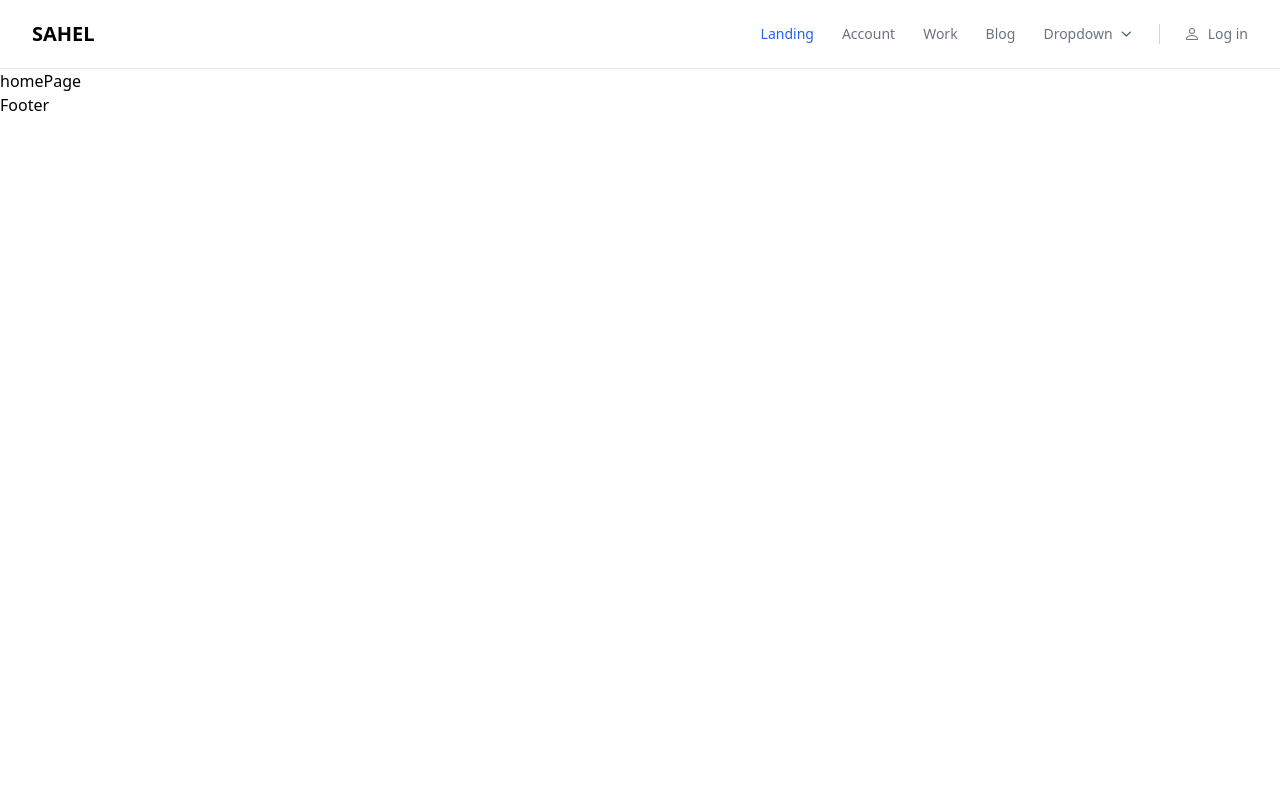
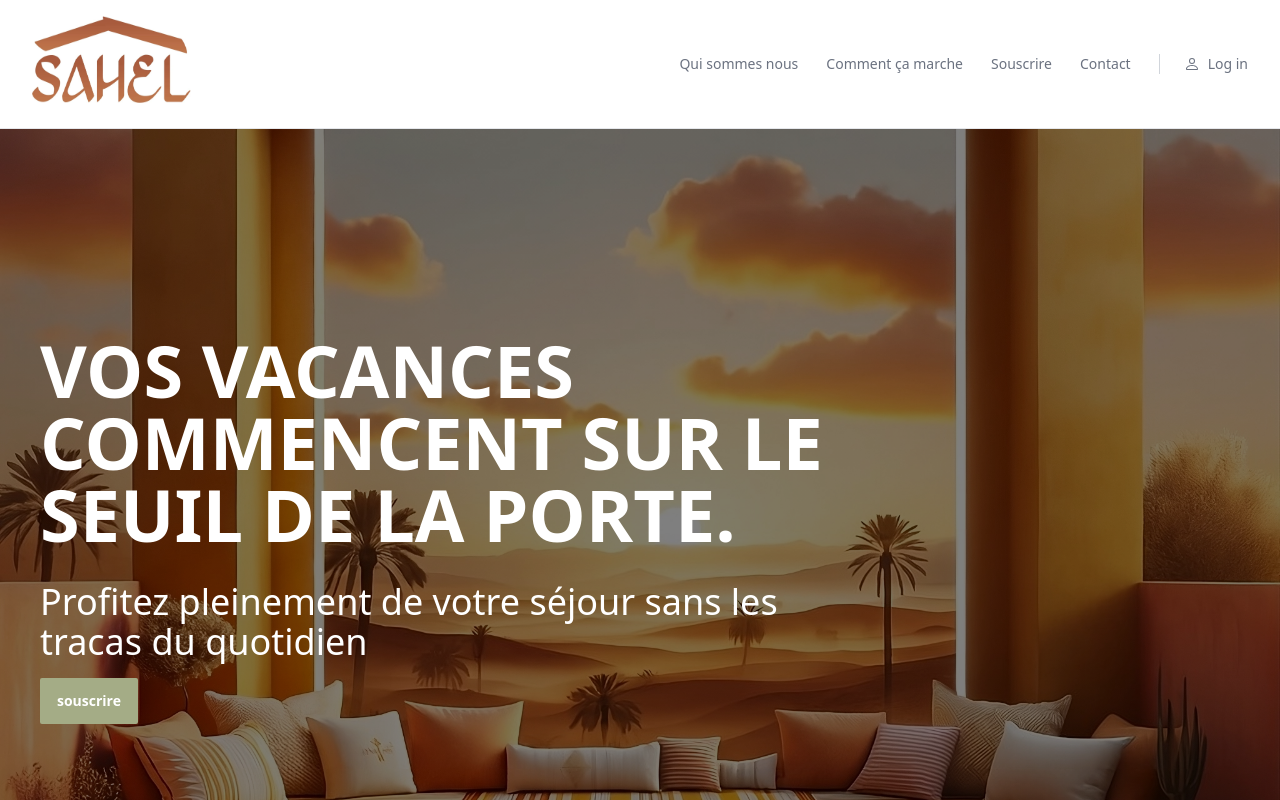
Before and after one commit to Mangemort60/Sahel-Front, a React (Vite) app: page / in a window 1280 px wide. Shown: the top 800 px of the page. Built offline with nearby package versions, Linux system fonts and the light colour scheme.

Commit message:
added homePage, SubscribeButton

```diff
--- /dev/null
+++ b/src/components/Buttons/SubscribeButton.tsx
@@ -0,0 +1,23 @@
+interface SubscribeButtonProps {
+  label: string
+  bgColor: string
+  hoverColor: string
+}
+
+export const SubscribeButton = ({
+  label,
+  bgColor,
+  hoverColor,
+}: SubscribeButtonProps) => {
+  return (
+    <button
+      type="button"
+      className={`
+      mt-4 py-3 px-4 inline-flex items-center gap-x-2 text-sm font-semibold rounded-sm border border-transparent text-white
+      ${hoverColor} ${bgColor} disabled:opacity-50 disabled:pointer-events-none dark:focus:outline-none dark:focus:ring-1 dark:focus:ring-gray-600
+    `}
+    >
+      {label}
+    </button>
+  )
+}
--- a/src/components/Header.tsx
+++ b/src/components/Header.tsx
@@ -1,19 +1,17 @@
+import logo from '../assets/Logo-2-copie.webp'
+
 const Header = () => {
   return (
     <>
-      <header className="flex flex-wrap sm:justify-start sm:flex-nowrap z-50 w-full bg-white border-b border-gray-200 text-sm py-3 sm:py-0 dark:bg-gray-800 dark:border-gray-700">
+      <header className="flex flex-wrap sm:justify-start sm:flex-nowrap z-50 w-full bg-white border-b border-gray-200 text-sm py-3 sm:py-0">
         <nav
-          className="relative max-w-7xl w-full mx-auto px-4 sm:flex sm:items-center sm:justify-between sm:px-6 lg:px-8"
+          className="relative  w-full mx-auto px-4 py-4 sm:flex sm:items-center sm:justify-between sm:px-6 lg:px-8"
           aria-label="Global"
         >
           <div className="flex items-center justify-between">
-            <a
-              className="flex-none text-xl font-semibold dark:text-white"
-              href="#"
-              aria-label="Brand"
-            >
-              SAHEL
-            </a>
+            <div>
+              <img className="h-24" src={logo} alt="logo sahel" />
+            </div>
             <div className="sm:hidden">
               <button
                 type="button"
@@ -52,121 +50,32 @@ const Header = () => {
           >
             <div className="flex flex-col gap-y-4 gap-x-0 mt-5 sm:flex-row sm:items-center sm:justify-end sm:gap-y-0 sm:gap-x-7 sm:mt-0 sm:ps-7">
               <a
-                className="font-medium text-blue-600 sm:py-6 dark:text-blue-500"
+                className="font-medium  text-gray-500 hover:text-gray-400 sm:py-6 dark:text-gray-400 dark:hover:text-gray-500"
                 href="#"
                 aria-current="page"
               >
-                Landing
+                Qui sommes nous
               </a>
               <a
                 className="font-medium text-gray-500 hover:text-gray-400 sm:py-6 dark:text-gray-400 dark:hover:text-gray-500"
                 href="#"
               >
-                Account
+                Comment ça marche
               </a>
               <a
                 className="font-medium text-gray-500 hover:text-gray-400 sm:py-6 dark:text-gray-400 dark:hover:text-gray-500"
                 href="#"
               >
-                Work
+                Souscrire
               </a>
               <a
                 className="font-medium text-gray-500 hover:text-gray-400 sm:py-6 dark:text-gray-400 dark:hover:text-gray-500"
                 href="#"
               >
-                Blog
+                Contact
               </a>
 
-              <div className="hs-dropdown [--strategy:static] sm:[--strategy:fixed] [--adaptive:none] sm:[--trigger:hover] sm:py-4">
-                <button
-                  type="button"
-                  className="flex items-center w-full text-gray-500 hover:text-gray-400 font-medium dark:text-gray-400 dark:hover:text-gray-500 "
-                >
-                  Dropdown
-                  <svg
-                    className="ms-2 size-2.5 text-gray-600"
-                    width="16"
-                    height="16"
-                    viewBox="0 0 16 16"
-                    fill="none"
-                    xmlns="http://www.w3.org/2000/svg"
-                  >
-                    <path
-                      d="M2 5L8.16086 10.6869C8.35239 10.8637 8.64761 10.8637 8.83914 10.6869L15 5"
-                      stroke="currentColor"
-                      stroke-width="2"
-                      stroke-linecap="round"
-                    ></path>
-                  </svg>
-                </button>
-
-                <div className="hs-dropdown-menu transition-[opacity,margin] duration-[0.1ms] sm:duration-[150ms] hs-dropdown-open:opacity-100 opacity-0 sm:w-48 hidden z-10 bg-white sm:shadow-md rounded-lg p-2 dark:bg-gray-800 sm:dark:border dark:border-gray-700 dark:divide-gray-700 before:absolute top-full sm:border before:-top-5 before:start-0 before:w-full before:h-5">
-                  <a
-                    className="flex items-center gap-x-3.5 py-2 px-3 rounded-lg text-sm text-gray-800 hover:bg-gray-100 focus:ring-2 focus:ring-blue-500 dark:text-gray-400 dark:hover:bg-gray-700 dark:hover:text-gray-300 dark:focus:outline-none dark:focus:ring-1 dark:focus:ring-gray-600"
-                    href="#"
-                  >
-                    About
-                  </a>
-                  <div className="hs-dropdown relative [--strategy:static] sm:[--strategy:absolute] [--adaptive:none] sm:[--trigger:hover]">
-                    <button
-                      type="button"
-                      className="w-full flex justify-between items-center text-sm text-gray-800 rounded-lg py-2 px-3 hover:bg-gray-100 focus:ring-2 focus:ring-blue-500 dark:text-gray-400 dark:hover:bg-gray-700 dark:hover:text-gray-300 dark:focus:outline-none dark:focus:ring-1 dark:focus:ring-gray-600"
-                    >
-                      Sub Menu
-                      <svg
-                        className="sm:-rotate-90 ms-2 size-2.5 text-gray-600"
-                        width="16"
-                        height="16"
-                        viewBox="0 0 16 16"
-                        fill="none"
-                        xmlns="http://www.w3.org/2000/svg"
-                      >
-                        <path
-                          d="M2 5L8.16086 10.6869C8.35239 10.8637 8.64761 10.8637 8.83914 10.6869L15 5"
-                          stroke="currentColor"
-                          stroke-width="2"
-                          stroke-linecap="round"
-                        ></path>
-                      </svg>
-                    </button>
-
-                    <div className="hs-dropdown-menu transition-[opacity,margin] duration-[0.1ms] sm:duration-[150ms] hs-dropdown-open:opacity-100 opacity-0 sm:w-48 hidden z-10 sm:mt-2 bg-white sm:shadow-md rounded-lg p-2 dark:bg-gray-800 sm:dark:border dark:border-gray-700 dark:divide-gray-700 before:absolute sm:border before:-end-5 before:top-0 before:h-full before:w-5 top-0 end-full !mx-[10px]">
-                      <a
-                        className="flex items-center gap-x-3.5 py-2 px-3 rounded-lg text-sm text-gray-800 hover:bg-gray-100 focus:ring-2 focus:ring-blue-500 dark:text-gray-400 dark:hover:bg-gray-700 dark:hover:text-gray-300 dark:focus:outline-none dark:focus:ring-1 dark:focus:ring-gray-600"
-                        href="#"
-                      >
-                        About
-                      </a>
-                      <a
-                        className="flex items-center gap-x-3.5 py-2 px-3 rounded-lg text-sm text-gray-800 hover:bg-gray-100 focus:ring-2 focus:ring-blue-500 dark:text-gray-400 dark:hover:bg-gray-700 dark:hover:text-gray-300 dark:focus:outline-none dark:focus:ring-1 dark:focus:ring-gray-600"
-                        href="#"
-                      >
-                        Downloads
-                      </a>
-                      <a
-                        className="flex items-center gap-x-3.5 py-2 px-3 rounded-lg text-sm text-gray-800 hover:bg-gray-100 focus:ring-2 focus:ring-blue-500 dark:text-gray-400 dark:hover:bg-gray-700 dark:hover:text-gray-300 dark:focus:outline-none dark:focus:ring-1 dark:focus:ring-gray-600"
-                        href="#"
-                      >
-                        Team Account
-                      </a>
-                    </div>
-                  </div>
-
-                  <a
-                    className="flex items-center gap-x-3.5 py-2 px-3 rounded-lg text-sm text-gray-800 hover:bg-gray-100 focus:ring-2 focus:ring-blue-500 dark:text-gray-400 dark:hover:bg-gray-700 dark:hover:text-gray-300 dark:focus:outline-none dark:focus:ring-1 dark:focus:ring-gray-600"
-                    href="#"
-                  >
-                    Downloads
-                  </a>
-                  <a
-                    className="flex items-center gap-x-3.5 py-2 px-3 rounded-lg text-sm text-gray-800 hover:bg-gray-100 focus:ring-2 focus:ring-blue-500 dark:text-gray-400 dark:hover:bg-gray-700 dark:hover:text-gray-300 dark:focus:outline-none dark:focus:ring-1 dark:focus:ring-gray-600"
-                    href="#"
-                  >
-                    Team Account
-                  </a>
-                </div>
-              </div>
-
+              <div>
                 <a
                   className="flex items-center gap-x-2 font-medium text-gray-500 hover:text-blue-600 sm:border-s sm:border-gray-300 sm:my-6 sm:ps-6 dark:border-gray-700 dark:text-gray-400 dark:hover:text-blue-500"
                   href="#"
@@ -185,8 +94,9 @@ const Header = () => {
                 </a>
               </div>
             </div>
+          </div>
         </nav>
-      </header>{' '}
+      </header>
     </>
   )
 }
--- a/src/pages/HomePage.tsx
+++ b/src/pages/HomePage.tsx
@@ -1,5 +1,31 @@
+import homeImage from '../assets/homeImage.webp'
+import { SubscribeButton } from '../components/Buttons/SubscribeButton'
+
 const HomePage = () => {
-  return <div>homePage</div>
+  return (
+    <div
+      className="h-screen flex items-center p-10 text-white"
+      style={{
+        backgroundImage: `linear-gradient(rgba(0, 0, 0, 0.5), rgba(0, 0, 0, 0.5)), url(${homeImage})`,
+        backgroundSize: 'cover',
+        backgroundPosition: 'center',
+      }}
+    >
+      <div>
+        <h1 className="sm:text-7xl text-5xl font-bold sm:w-2/3">
+          VOS VACANCES COMMENCENT SUR LE SEUIL DE LA PORTE.
+        </h1>
+        <p className="sm:text-4xl mt-8 text-3xl sm:w-2/3">
+          Profitez pleinement de votre séjour sans les tracas du quotidien
+        </p>
+        <SubscribeButton
+          label={'souscrire'}
+          hoverColor={'hover:bg-darkerKaki'}
+          bgColor={'bg-kaki'}
+        />
+      </div>
+    </div>
+  )
 }
 
 export default HomePage
--- a/tailwind.config.js
+++ b/tailwind.config.js
@@ -5,7 +5,12 @@ export default {
     './src/**/*.{html,js,jsx,ts,tsx}',
   ],
   theme: {
-    extend: {},
+    extend: {
+      colors: {
+        kaki: '#A4AC86',
+        darkerKaki: '#72785C',
+      },
+    },
   },
   plugins: [require('preline/plugin')],
 }
```
Also changed, not shown: src/assets/homeImage.webp (added). Lines whose indentation alone changed are shown as unchanged.
